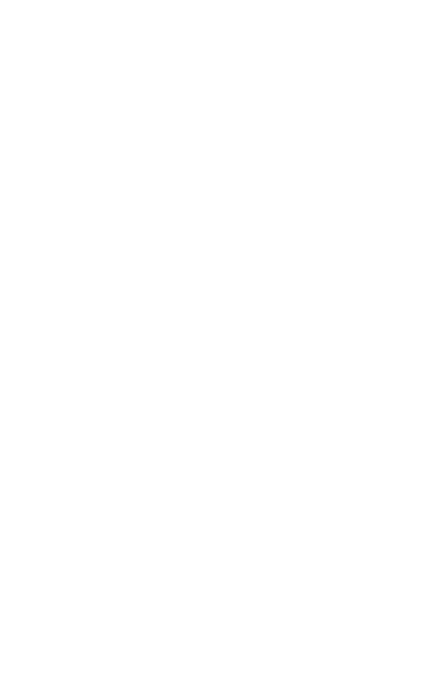
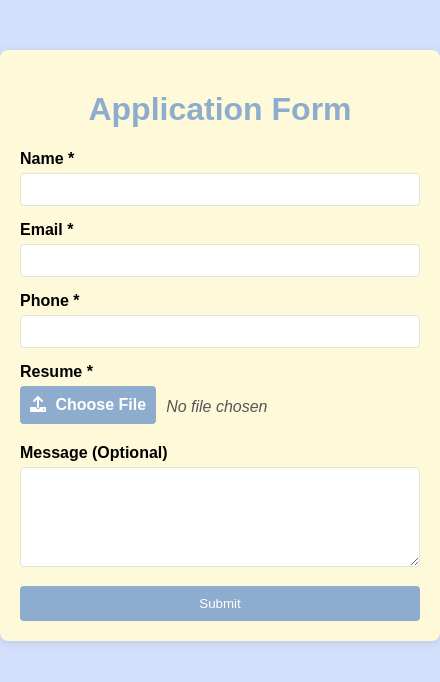
Before and after one commit to Boco9991/job_application_form, a plain HTML site: page index.html in a window 390 px wide. Shown: the whole page, 440 px wide, since content can reach past the window. Drawn offline with Linux system fonts and the light colour scheme.

Commit message:
feat: implement job application form with validation, custom file upload button, and success message display
- Added form validation for required fields (name, email, phone, and resume)
- Styled custom "Choose File" button with an upload icon
- Display success message after form submission with current date
- Automatically show the form again after 15 seconds of displaying the success message
- Reset form fields after submission

```diff
--- a/index.html
+++ b/index.html
@@ -3,10 +3,56 @@
   <head>
     <meta charset="UTF-8" />
     <meta name="viewport" content="width=device-width, initial-scale=1.0" />
+    <title>Job Application Form</title>
     <link rel="stylesheet" href="style.css" />
-    <title>Job aplication form</title>
+    <link
+      rel="stylesheet"
+      href="https://cdnjs.cloudflare.com/ajax/libs/font-awesome/6.0.0-beta3/css/all.min.css"
+    />
   </head>
   <body>
+    <div class="form-container">
+      <h1>Application Form</h1>
+      <!-- Form start -->
+      <form id="applicationForm">
+        <div class="form-group">
+          <label for="name">Name *</label>
+          <input type="text" id="name" name="name" required />
+        </div>
+        <div class="form-group">
+          <label for="email">Email *</label>
+          <input type="email" id="email" name="email" required />
+        </div>
+        <div class="form-group">
+          <label for="phone">Phone *</label>
+          <input type="tel" id="phone" name="phone" required />
+        </div>
+        <div class="form-group">
+          <label for="resume">Resume *</label>
+          <div class="custom-file-upload">
+            <label for="resume" class="custom-file-label">
+              <i class="fas fa-upload"></i> Choose File
+            </label>
+            <input type="file" id="resume" name="resume" required />
+            <span id="file-name">No file chosen</span>
+          </div>
+        </div>
+        <div class="form-group">
+          <label for="message">Message (Optional)</label>
+          <textarea id="message" name="message"></textarea>
+        </div>
+        <button type="submit">Submit</button>
+      </form>
+      <!-- Form end -->
+
+      <!-- Success message -->
+      <div id="successMessage" class="hidden">
+        <h2>Thank you for your time!</h2>
+        <p>We will reach you in the next 3 business days.</p>
+        <p id="currentDate"></p>
+      </div>
+    </div>
+
     <script src="main.js"></script>
   </body>
 </html>
--- a/main.js
+++ b/main.js
@@ -0,0 +1,47 @@
+// Display selected file name
+document.getElementById("resume").addEventListener("change", function () {
+  var fileName = this.files[0] ? this.files[0].name : "No file chosen";
+  document.getElementById("file-name").textContent = fileName;
+});
+
+// Handle form submission
+document
+  .getElementById("applicationForm")
+  .addEventListener("submit", function (event) {
+    event.preventDefault();
+
+    // Check if all required fields are filled
+    const name = document.getElementById("name").value;
+    const email = document.getElementById("email").value;
+    const phone = document.getElementById("phone").value;
+    const resume = document.getElementById("resume").value;
+
+    if (name && email && phone && resume) {
+      // Hide the form
+      document.getElementById("applicationForm").classList.add("hidden");
+
+      // Display the success message
+      const successMessage = document.getElementById("successMessage");
+      successMessage.classList.remove("hidden");
+
+      // Get the current date and display it
+      const currentDate = new Date().toLocaleDateString();
+      document.getElementById(
+        "currentDate"
+      ).textContent = `Today's Date: ${currentDate}`;
+
+      // Show the form again after 15 seconds
+      setTimeout(function () {
+        // Hide the success message
+        successMessage.classList.add("hidden");
+
+        // Reset form fields
+        document.getElementById("applicationForm").reset();
+
+        // Show the form again
+        document.getElementById("applicationForm").classList.remove("hidden");
+      }, 15000); // 15000 milliseconds = 15 seconds
+    } else {
+      alert("Please fill all the required fields.");
+    }
+  });
--- a/style.css
+++ b/style.css
@@ -0,0 +1,106 @@
+body {
+  background-color: #d2e0fb;
+  font-family: Arial, sans-serif;
+  margin: 0;
+  padding: 0;
+}
+
+.form-container {
+  background-color: #fef9d9;
+  width: 400px;
+  margin: 50px auto;
+  padding: 20px;
+  border-radius: 8px;
+  box-shadow: 0 2px 10px rgba(0, 0, 0, 0.1);
+}
+
+h1 {
+  text-align: center;
+  color: #8eaccd;
+}
+
+.form-group {
+  margin-bottom: 15px;
+}
+
+label {
+  display: block;
+  margin-bottom: 5px;
+  font-weight: bold;
+}
+
+input[type="text"],
+input[type="email"],
+input[type="tel"],
+input[type="file"],
+textarea {
+  width: 100%;
+  padding: 8px;
+  border: 1px solid #dee5d4;
+  border-radius: 4px;
+  box-sizing: border-box;
+}
+
+textarea {
+  resize: vertical;
+  min-height: 100px;
+}
+
+button {
+  width: 100%;
+  padding: 10px;
+  background-color: #8eaccd;
+  color: white;
+  border: none;
+  border-radius: 4px;
+  cursor: pointer;
+}
+
+button:hover {
+  background-color: #7699b7;
+}
+
+.custom-file-upload {
+  display: flex;
+  align-items: center;
+}
+
+.custom-file-label {
+  background-color: #8eaccd;
+  color: white;
+  padding: 10px;
+  border-radius: 4px;
+  display: inline-block;
+  cursor: pointer;
+  margin-right: 10px;
+}
+
+.custom-file-label i {
+  margin-right: 5px;
+}
+
+/* Hide the actual file input */
+input[type="file"] {
+  display: none;
+}
+
+#file-name {
+  font-style: italic;
+  color: #555;
+}
+
+.hidden {
+  display: none;
+}
+
+/* Style for success message */
+#successMessage h2 {
+  color: #8eaccd;
+  text-align: center;
+}
+
+#successMessage p {
+  text-align: center;
+  font-size: 16px;
+  color: #555;
+}
```
